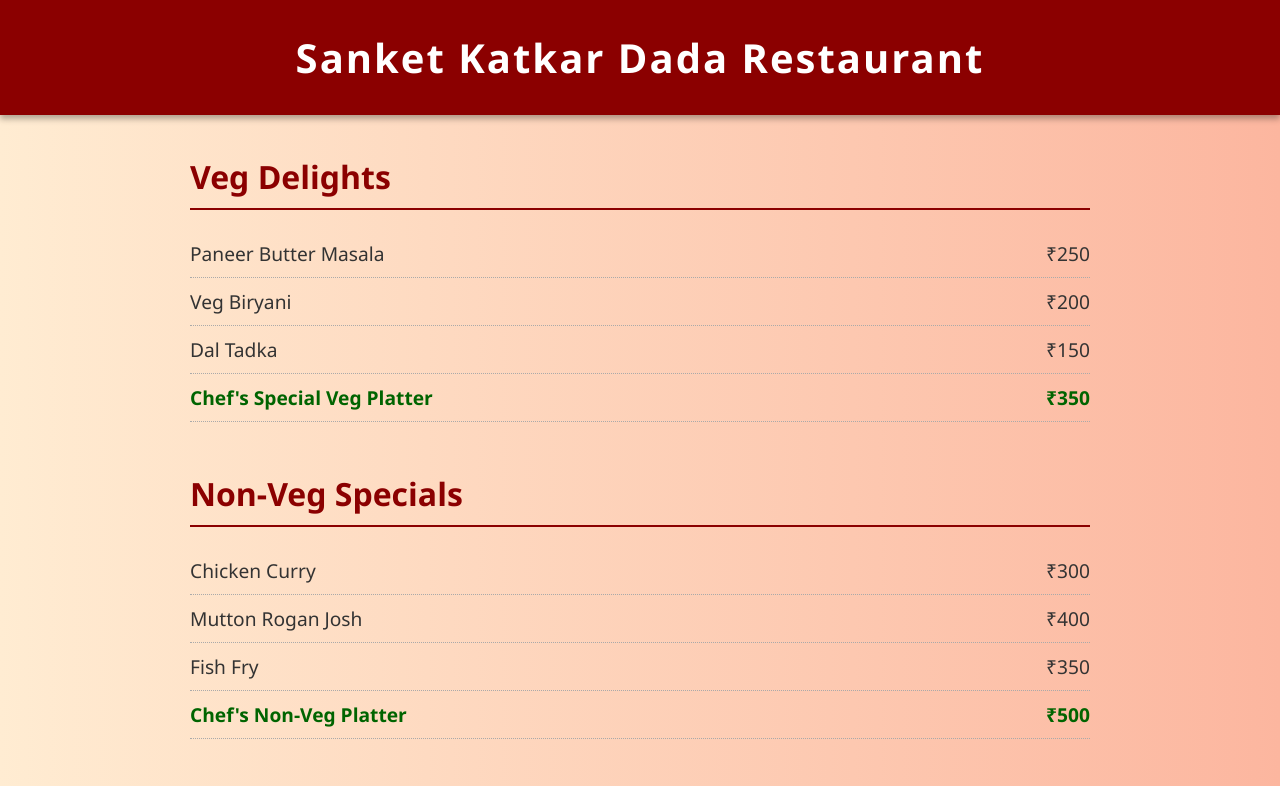
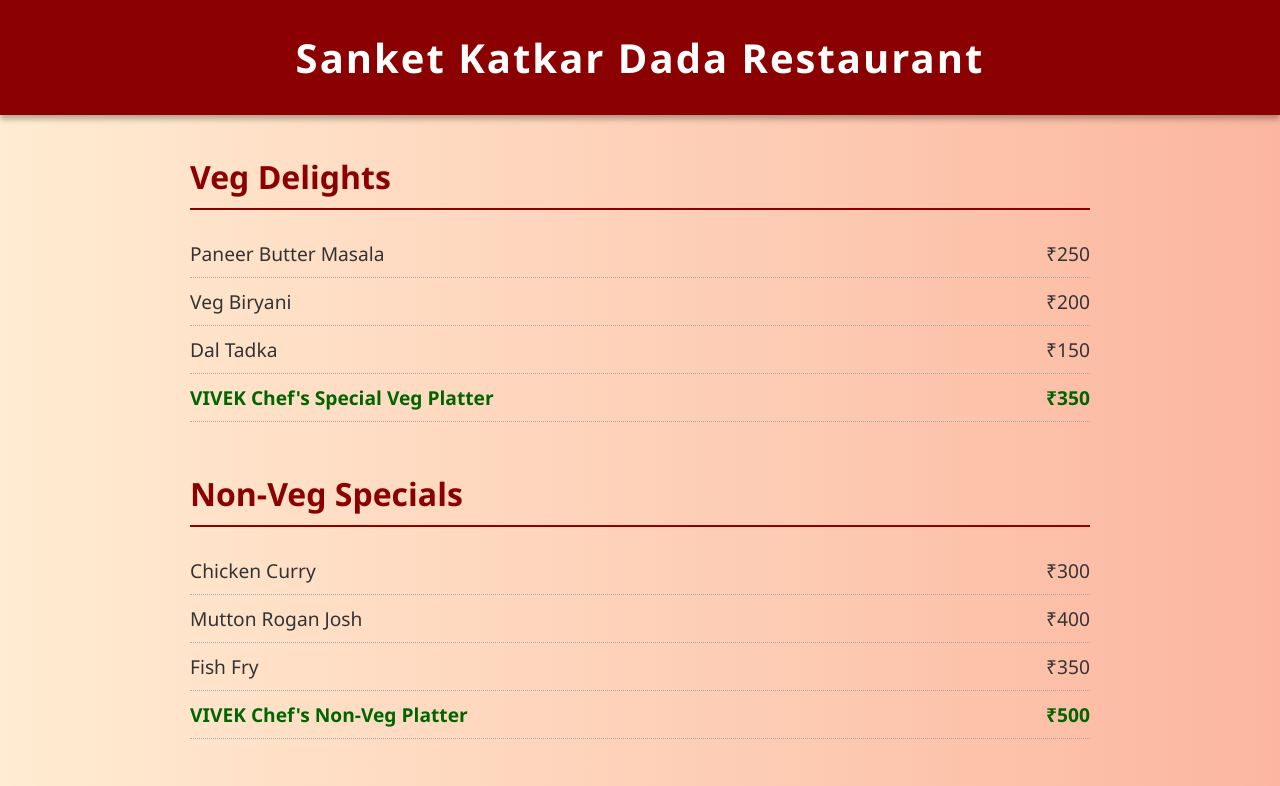
Before and after one commit to VivekMore3/QrCode, a plain HTML site: page index.html in a window 1280 px wide. Shown: the top 786 px of the page. Drawn offline with Linux system fonts and the light colour scheme.

Commit message:
successs 3

```diff
--- a/index.html
+++ b/index.html
@@ -84,7 +84,7 @@
             <div class="menu-item"><span>Paneer Butter Masala</span><span>₹250</span></div>
             <div class="menu-item"><span>Veg Biryani</span><span>₹200</span></div>
             <div class="menu-item"><span>Dal Tadka</span><span>₹150</span></div>
-            <div class="menu-item special"><span>Chef's Special Veg Platter</span><span>₹350</span></div>
+            <div class="menu-item special"><span>VIVEK Chef's Special Veg Platter</span><span>₹350</span></div>
         </div>
 
         <!-- Non-Veg Menu -->
@@ -93,7 +93,7 @@
             <div class="menu-item"><span>Chicken Curry</span><span>₹300</span></div>
             <div class="menu-item"><span>Mutton Rogan Josh</span><span>₹400</span></div>
             <div class="menu-item"><span>Fish Fry</span><span>₹350</span></div>
-            <div class="menu-item special"><span>Chef's Non-Veg Platter</span><span>₹500</span></div>
+            <div class="menu-item special"><span>VIVEK Chef's Non-Veg Platter</span><span>₹500</span></div>
         </div>
 
         <!-- Liquors -->
```
